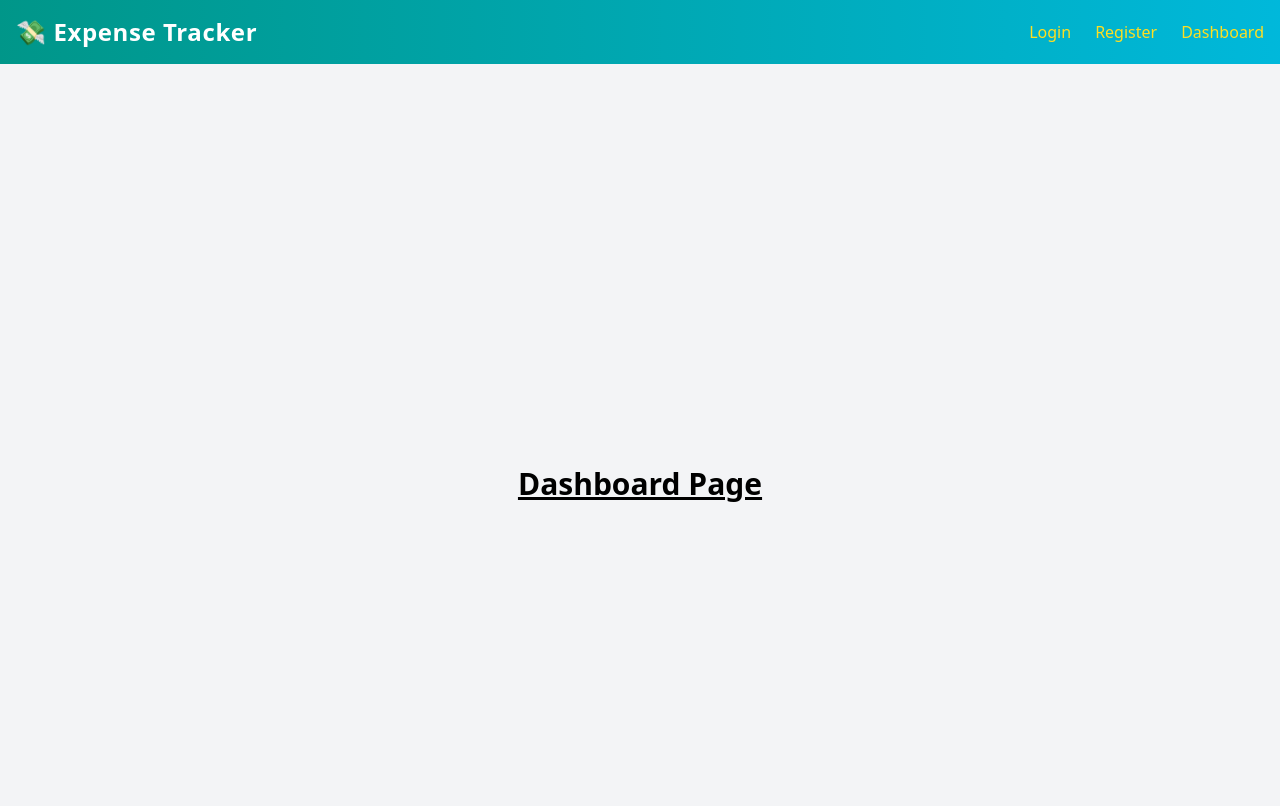
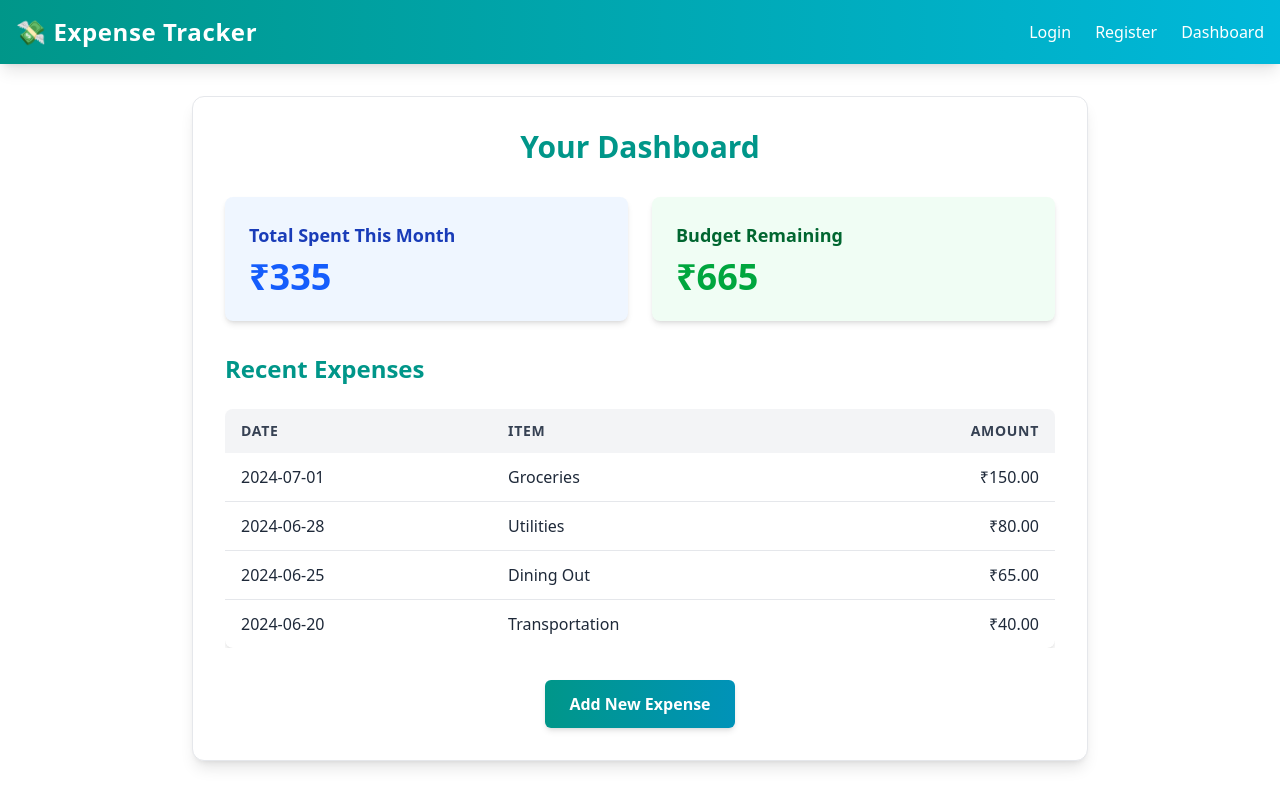
Before and after one commit to Amit-Jobanputra/ExpenseTracker, a React (Vite) app in the folder Expense-Tracker/: page /dashboard in a window 1280 px wide. Shown: the top 806 px of the page. Built offline with nearby package versions, Linux system fonts and the light colour scheme.

Commit message:
add simple dashboard

```diff
--- a/Expense-Tracker/src/App.jsx
+++ b/Expense-Tracker/src/App.jsx
@@ -14,19 +14,19 @@ function App() {
           <div className="flex gap-6">
             <Link
               to="/"
-              className="hover:underline text-yellow-300 transition duration-200"
+              className="hover:underline text-shadow-fuchsia-100 transition duration-200"
             >
               Login
             </Link>
             <Link
               to="/register"
-              className="hover:underline text-yellow-300 transition duration-200"
+              className="hover:underline text-shadow-fuchsia-100 transition duration-200"
             >
               Register
             </Link>
             <Link
               to="/dashboard"
-              className="hover:underline text-yellow-300 transition duration-200"
+              className="hover:underline text-shadow-fuchsia-100 transition duration-200"
             >
               Dashboard
             </Link>
--- a/Expense-Tracker/src/components/Dashboard.jsx
+++ b/Expense-Tracker/src/components/Dashboard.jsx
@@ -1,9 +1,84 @@
-const Dashboard=()=>{return(
-    <div className="bg-gray-100 min-h-screen flex items-center justify-center">
-      <h1 className="text-3xl font-bold underline text-center mt-10">
-        Dashboard Page
-      </h1>
-    </div>
+const Dashboard = () => {
+  const expenses = [
+    { id: 1, name: "Groceries", amount: 150, date: "2024-07-01" },
+    { id: 2, name: "Utilities", amount: 80, date: "2024-06-28" },
+    { id: 3, name: "Dining Out", amount: 65, date: "2024-06-25" },
+    { id: 4, name: "Transportation", amount: 40, date: "2024-06-20" },
+  ];
+  return (
+    <>
+      <div className="min-h-[calc(100vh-80px)] bg-background-light dark:bg-background-dark text-text-light dark:text-text-dark p-4 sm:p-8">
+        <div className="max-w-4xl mx-auto bg-white dark:bg-gray-800 p-6 sm:p-8 rounded-xl shadow-lg border border-gray-200 dark:border-gray-700">
+          <h2 className="text-3xl font-bold text-center text-teal-600 dark:text-cyan-400 mb-8">
+            Your Dashboard
+          </h2>
+
+          <div className="grid grid-cols-1 md:grid-cols-2 gap-6 mb-8">
+            <div className="bg-blue-50 dark:bg-blue-900 p-6 rounded-lg shadow-md">
+              <h3 className="text-lg font-semibold text-blue-800 dark:text-blue-200 mb-2">
+                Total Spent This Month
+              </h3>
+              <p className="text-4xl font-bold text-blue-600 dark:text-blue-400">
+                ₹335
+              </p>
+            </div>
+            <div className="bg-green-50 dark:bg-green-900 p-6 rounded-lg shadow-md">
+              <h3 className="text-lg font-semibold text-green-800 dark:text-green-200 mb-2">
+                Budget Remaining
+              </h3>
+              <p className="text-4xl font-bold text-green-600 dark:text-green-400">
+                ₹665
+              </p>
+            </div>
+          </div>
+
+          <h3 className="text-2xl font-bold text-teal-600 dark:text-cyan-400 mb-6">
+            Recent Expenses
+          </h3>
+          <div className="overflow-x-auto">
+            <table className="min-w-full bg-white dark:bg-gray-700 rounded-lg shadow-md overflow-hidden">
+              <thead className="bg-gray-100 dark:bg-gray-600">
+                <tr>
+                  <th className="py-3 px-4 text-left text-sm font-semibold text-gray-700 dark:text-gray-200 uppercase tracking-wider">
+                    Date
+                  </th>
+                  <th className="py-3 px-4 text-left text-sm font-semibold text-gray-700 dark:text-gray-200 uppercase tracking-wider">
+                    Item
+                  </th>
+                  <th className="py-3 px-4 text-right text-sm font-semibold text-gray-700 dark:text-gray-200 uppercase tracking-wider">
+                    Amount
+                  </th>
+                </tr>
+              </thead>
+              <tbody className="divide-y divide-gray-200 dark:divide-gray-600">
+                {expenses.map((expense) => (
+                  <tr
+                    key={expense.id}
+                    className="hover:bg-gray-50 dark:hover:bg-gray-700 transition duration-150 ease-in-out"
+                  >
+                    <td className="py-3 px-4 whitespace-nowrap text-gray-800 dark:text-gray-200">
+                      {expense.date}
+                    </td>
+                    <td className="py-3 px-4 whitespace-nowrap text-gray-800 dark:text-gray-200">
+                      {expense.name}
+                    </td>
+                    <td className="py-3 px-4 whitespace-nowrap text-right text-gray-800 dark:text-gray-200">
+                      ₹{expense.amount.toFixed(2)}
+                    </td>
+                  </tr>
+                ))}
+              </tbody>
+            </table>
+          </div>
+
+          <div className="mt-8 text-center">
+            <button className="py-3 px-6 bg-gradient-to-r from-teal-600 to-cyan-600 text-white font-semibold rounded-md shadow-md hover:from-teal-700 hover:to-cyan-700 focus:outline-none focus:ring-2 focus:ring-offset-2 focus:ring-teal-500 transition duration-300 ease-in-out">
+              Add New Expense
+            </button>
+          </div>
+        </div>
+      </div>
+    </>
   );
-}
+};
 export default Dashboard;
```
